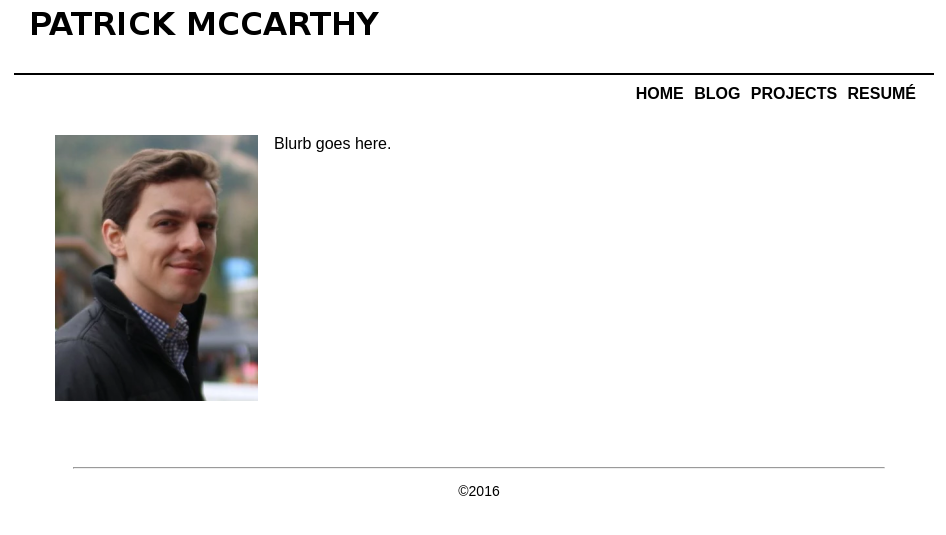
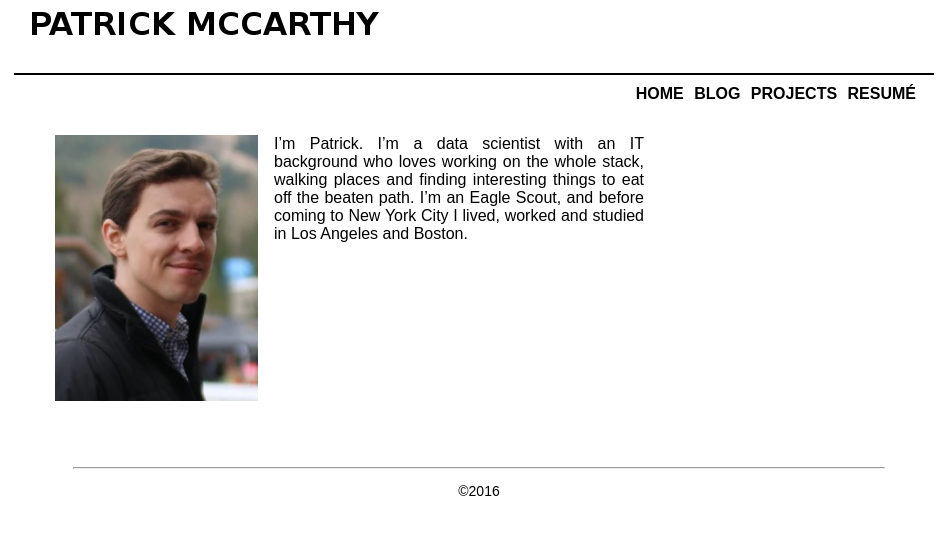
Before and after one commit to asteriske/asteriske.github.io, a Jekyll site: the page built from index.md, in a window 1280 px wide. Shown: the top 535 px of the page, without its empty margins (166-1112 px from the left). Built offline with Jekyll 4.4.1, drawn with Linux system fonts in a browser that asks for light colours.

Commit message:
Updated main page

```diff
--- a/index.md
+++ b/index.md
@@ -5,4 +5,4 @@ title: Home
 <figure class="insetLeft">
 <img src="img/portrait.png" alt="Patrick">
 </figure>
-Blurb goes here.
+I'm Patrick. I'm a data scientist with an IT background who loves working on the whole stack, walking places and finding interesting things to eat off the beaten path. I'm an Eagle Scout, and before coming to New York City I lived, worked and studied in Los Angeles and Boston.
```
